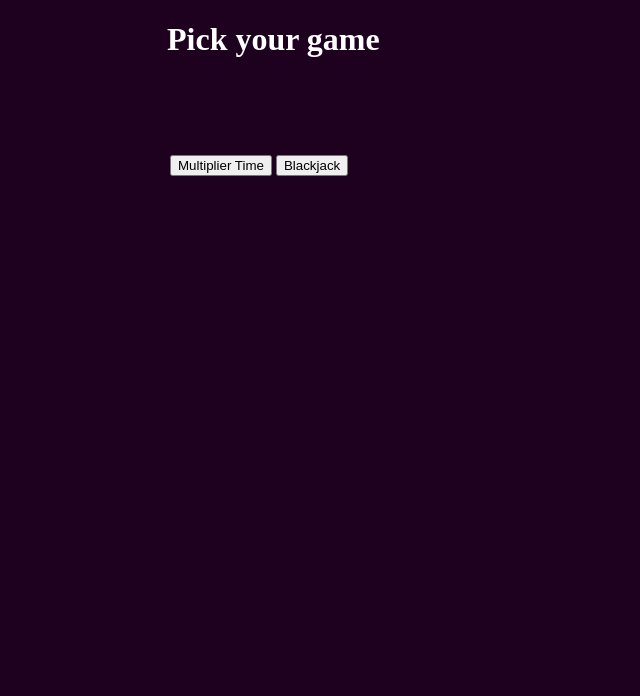
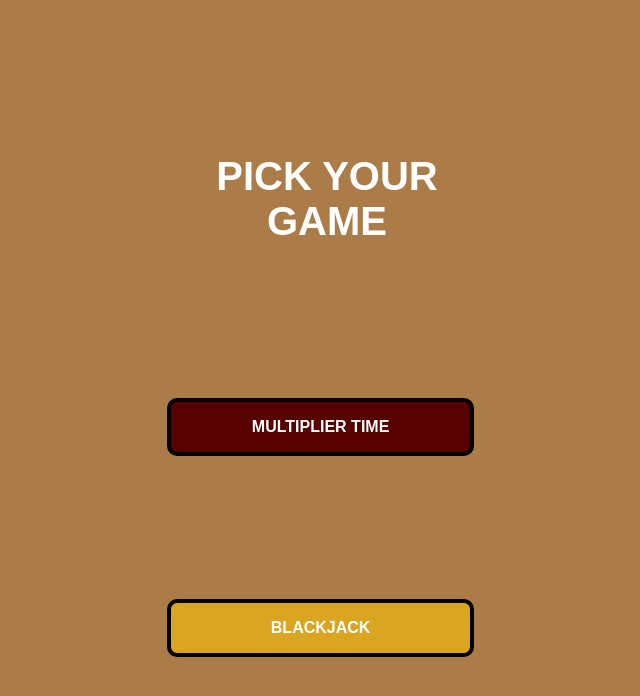
Before and after one commit to eskilschjong/gambling, a plain HTML site: page index.html in a window 1280 px wide. Shown: the whole page, without its empty margins (281-921 px from the left). Drawn offline with nearby package versions, Linux system fonts and the light colour scheme.

Commit message:
deal delay

```diff
--- a/frontpage/frontpage.css
+++ b/frontpage/frontpage.css
@@ -1,5 +1,6 @@
 html {
-    background-color: rgb(30, 0, 31);
+    background: rgb(171, 124, 71);
+    font-size: 16px;
 }
 
 #wrapper
@@ -12,3 +13,43 @@ html {
  top:0%;
  color: white;
 }
+
+.flex-container {
+    display: flex;
+    flex-wrap: nowrap;
+    flex-direction: column;
+    margin-bottom: 0;
+    justify-content: space-evenly;
+  }
+
+h1 {
+    text-transform: uppercase;
+    text-align: center;
+    font-family: Arial, Helvetica, sans-serif;
+    font-size: 2.5rem;
+}
+
+.btn {
+    color: white;
+    border: 4px solid black;
+    padding: 1em;
+    border-radius: 10px;
+    text-transform: uppercase;
+    font-weight: bold;
+    font-size: 1rem;
+    margin-right: 1vw;
+    margin-bottom: 2vh;
+}
+
+.multiplier{
+    background-color: rgb(86, 0, 0);
+}
+
+.blackjack{
+    background-color: goldenrod;
+}
+
+.btn:hover {
+    -webkit-box-shadow: 0px 10px 13px -7px #000000, 2px 5px 22px 5px rgba(54,255,49,0);
+    box-shadow: 0px 10px 13px -7px #000000, 2px 5px 22px 5px rgba(54,255,49,0);
+}
--- a/index.html
+++ b/index.html
@@ -7,26 +7,14 @@
     <meta charset="UTF-8">
     <title>Pick your game</title>
 </head>
-<body id="wrapper">
+<body id="wrapper" class="flex-container">
 
     <h1>Pick your game</h1>
-<br>
 
+    <button class="btn multiplier" onclick="window.location='multiplier.html'">Multiplier Time</button>
 
+    <button class="btn blackjack" onclick="window.location='blackjack.html'">Blackjack</button>
 
-
-<br><br><br>
-
-<table>
-    <tr>
-        <td>
-            <button class="btn btn-success" onclick="window.location='/multiplier.html'">Multiplier Time</button>
-        </td>
-        <td>
-            <button class="btn btn-danger" onclick="window.location='/blackjack.html'">Blackjack</button>
-        </td>
-    </tr>
-</table>
 
 </body>
 </html>
```
Also changed, not shown: blackjack/blackjack.js (+23 -12 lines).
